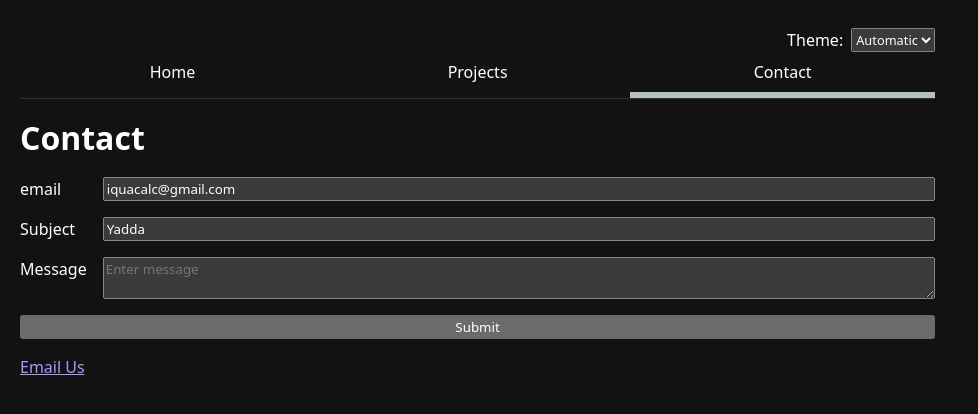
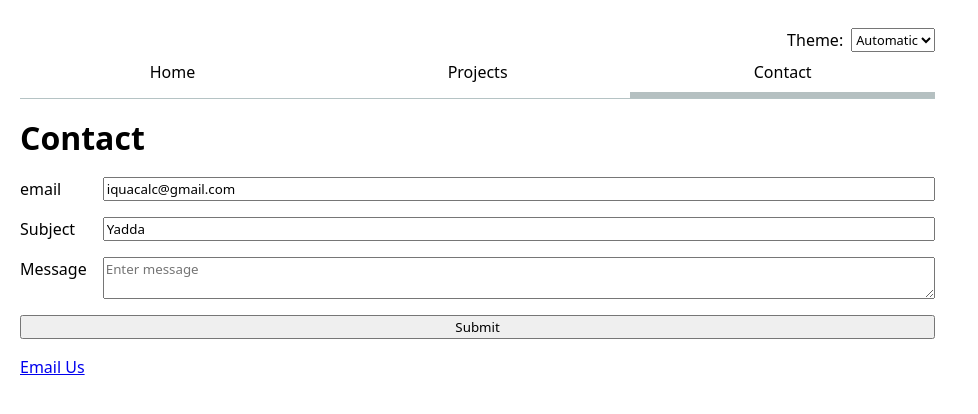
Before and after one commit to aquacalc/mit-viz-sk, a SvelteKit app: page /contact in a window 1280 px wide. Shown: the top 414 px of the page, without its empty margins (0-978 px from the left). Built offline with nearby package versions, Linux system fonts and the light colour scheme.

Commit message:
add <dt>, <dl>, <dd>

```diff
--- a/src/app.html
+++ b/src/app.html
@@ -3,11 +3,17 @@
 	<head>
 		<meta charset="utf-8" />
 		<link rel="icon" href="%sveltekit.assets%/favicon.png" />
-    <!-- <link rel="stylesheet" href="./styles/styles.css"> -->
-    <script src="global.js" defer></script>
+		<!-- <link rel="stylesheet" href="./styles/styles.css"> -->
+		<script src="global.js" defer></script>
+		<script>
+			let root = document.documentElement;
+			let currentTheme = localStorage.currentTheme ?? 'light dark';
+			root.style.setProperty('color-scheme', currentTheme);
+		</script>
+
 		<meta name="viewport" content="width=device-width, initial-scale=1" />
 		%sveltekit.head%
-    <title>MIT Viz Course</title>
+		<title>MIT Viz Course</title>
 	</head>
 	<body data-sveltekit-preload-data="hover">
 		<div style="display: contents">%sveltekit.body%</div>
--- a/src/routes/+layout.svelte
+++ b/src/routes/+layout.svelte
@@ -2,9 +2,35 @@
 	import { page } from '$app/stores';
 	import '$lib/styles/styles.css';
 
-	// $: console.log(`PAGE: `, $page.url.pathname);
 	$: currentPage = $page.url.pathname;
+
+	// let currentTheme = 'light dark';
+
+	let localStorage = globalThis.localStorage ?? {};
+
+	let currentTheme = localStorage.colorScheme ?? 'light dark';
+
+	let root = globalThis?.document?.documentElement;
+	$: root?.style.setProperty('color-scheme', currentTheme);
+
+  $: localStorage.colorScheme = currentTheme;
+
+
+	const handleTheme = (e) => {
+		currentTheme = e.target.value;
+		localStorage.setItem('colorScheme', e.target.value);
+		// document.documentElement.style.setProperty('color-scheme', e.target.value);
+	};
 </script>
+
+<label class="color-scheme">
+	Theme:
+	<select id="select-theme" bind:value={currentTheme} onchange={handleTheme}>
+		<option value="light dark">Automatic</option>
+		<option value="light">light</option>
+		<option value="dark">dark</option>
+	</select>
+</label>
 
 <nav>
 	<ul>
@@ -75,4 +101,20 @@
 		border-top-left-radius: 8px;
 		border-top-right-radius: 8px;
 	}
+
+	label {
+		display: grid;
+		grid-template-columns: subgrid;
+		grid-column: 1 / -1;
+	}
+
+	select {
+		font-size: 80%;
+	}
+
+	.color-scheme {
+		display: flex;
+		gap: 0.5em;
+		justify-content: end;
+	}
 </style>
--- a/src/routes/contact/+page.svelte
+++ b/src/routes/contact/+page.svelte
@@ -5,7 +5,6 @@
 <svelte:head>
 	<title>Contact me</title>
 </svelte:head>
-
 
 <h1>Contact</h1>
 
@@ -36,3 +35,11 @@
 
 	<a href="mailto:iquacalc@gmail.com">Email Us</a>
 </form>
+
+<style>
+	label {
+		display: grid;
+		grid-template-columns: subgrid;
+		grid-column: 1 / -1;
+	}
+</style>
--- a/static/global.js
+++ b/static/global.js
@@ -26,47 +26,47 @@
 
 // This means that if we did want to add subpages (e.g. projects/viz/),
 // we would have to do some work to handle this, but let’s cross that bridge when we get to it.
-let pages = [
-	{ url: './', title: 'Home' },
-	{ url: 'projects', title: 'Projects' },
-	{ url: 'contact', title: 'Contact' }
-	// add the rest of your pages here
-];
+// let pages = [
+// 	{ url: './', title: 'Home' },
+// 	{ url: 'projects', title: 'Projects' },
+// 	{ url: 'contact', title: 'Contact' }
+// 	// add the rest of your pages here
+// ];
 
 // Create NAV element
-let nav = document.createElement('nav');
-document.body.prepend(nav);
+// let nav = document.createElement('nav');
+// document.body.prepend(nav);
 
 // Create SELECT element for light/dark theme
-document.body.insertAdjacentHTML(
-	'afterbegin',
-	`<label class="color-scheme">
-  Theme:
-		<select id='select-theme'>
-			<option value='light dark'>Automatic</option>
-			<option value='light'>light</option>
-			<option value='dark'>dark</option>
-		</select>
-	</label>`
-);
+// document.body.insertAdjacentHTML(
+// 	'afterbegin',
+// 	`<label class="color-scheme">
+//   Theme:
+// 		<select id='select-theme'>
+// 			<option value='light dark'>Automatic</option>
+// 			<option value='light'>light</option>
+// 			<option value='dark'>dark</option>
+// 		</select>
+// 	</label>`
+// );
 
 // When ∆ theme...
 //  (1) set new theme in LS
 //  (2) ∆ color-scheme property
-const selectTheme = document.querySelector('#select-theme');
+// const selectTheme = document.querySelector('#select-theme');
 
-selectTheme.addEventListener('change', function () {
-	// console.log(`Change to ${this.value} (${e.target.value})`);
-	localStorage.setItem('colorScheme', this.value);
-	document.documentElement.style.setProperty('color-scheme', this.value);
-	// document.documentElement.style.setProperty("color-scheme", localStorage.getItem("colorScheme"));
-});
+// selectTheme.addEventListener('change', function () {
+// 	// console.log(`Change to ${this.value} (${e.target.value})`);
+// 	localStorage.setItem('colorScheme', this.value);
+// 	document.documentElement.style.setProperty('color-scheme', this.value);
+// 	// document.documentElement.style.setProperty("color-scheme", localStorage.getItem("colorScheme"));
+// });
 
-if (localStorage.colorScheme) {
-	console.log(`Ima: ${localStorage.colorScheme}`);
-	document.documentElement.style.setProperty('color-scheme', localStorage.colorScheme);
-	selectTheme.value = localStorage.colorScheme;
-}
+// if (localStorage.colorScheme) {
+// 	console.log(`Ima: ${localStorage.colorScheme}`);
+// 	document.documentElement.style.setProperty('color-scheme', localStorage.colorScheme);
+// 	selectTheme.value = localStorage.colorScheme;
+// }
 
 // const ARE_WE_HOME = document.documentElement.classList.contains("home");
 
```
Also changed, not shown: src/routes/+page.js (added, +9 -0 lines), src/routes/+page.svelte (+82 -0 lines), src/lib/styles/styles.css.
